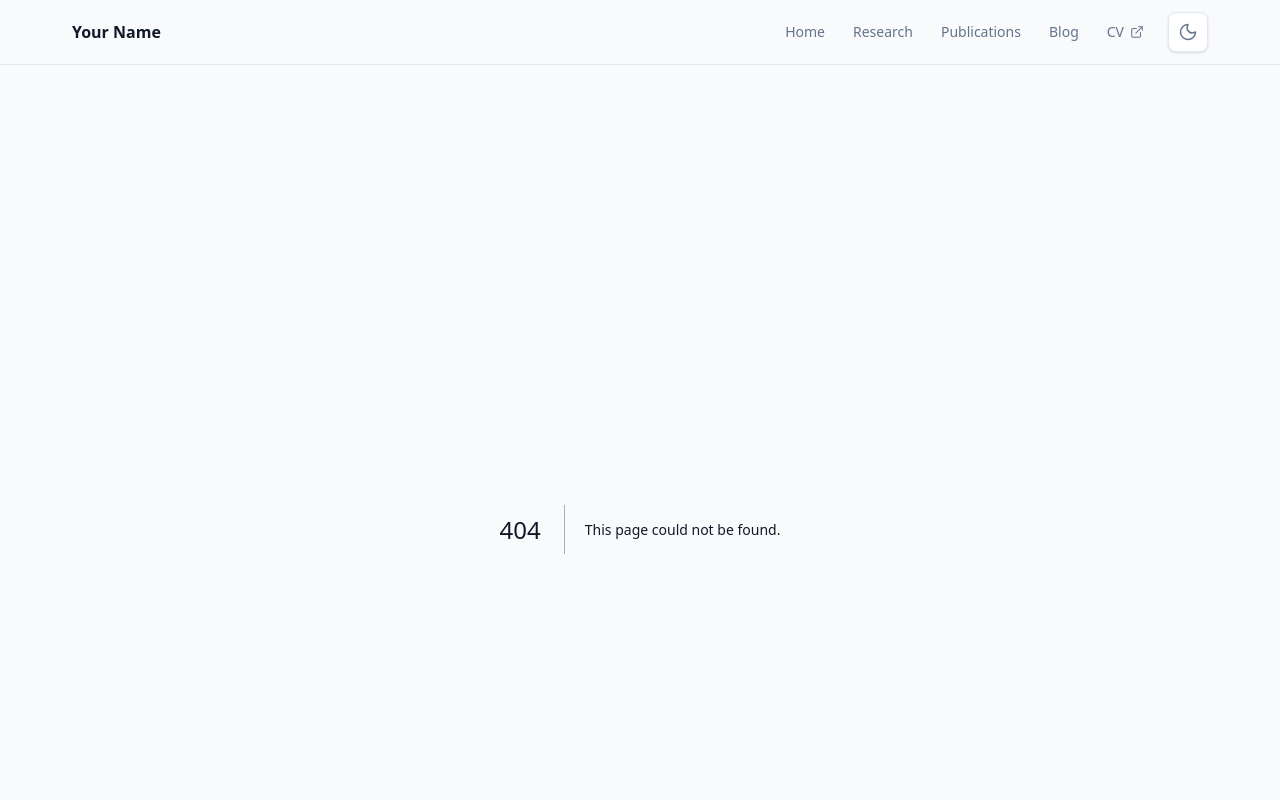
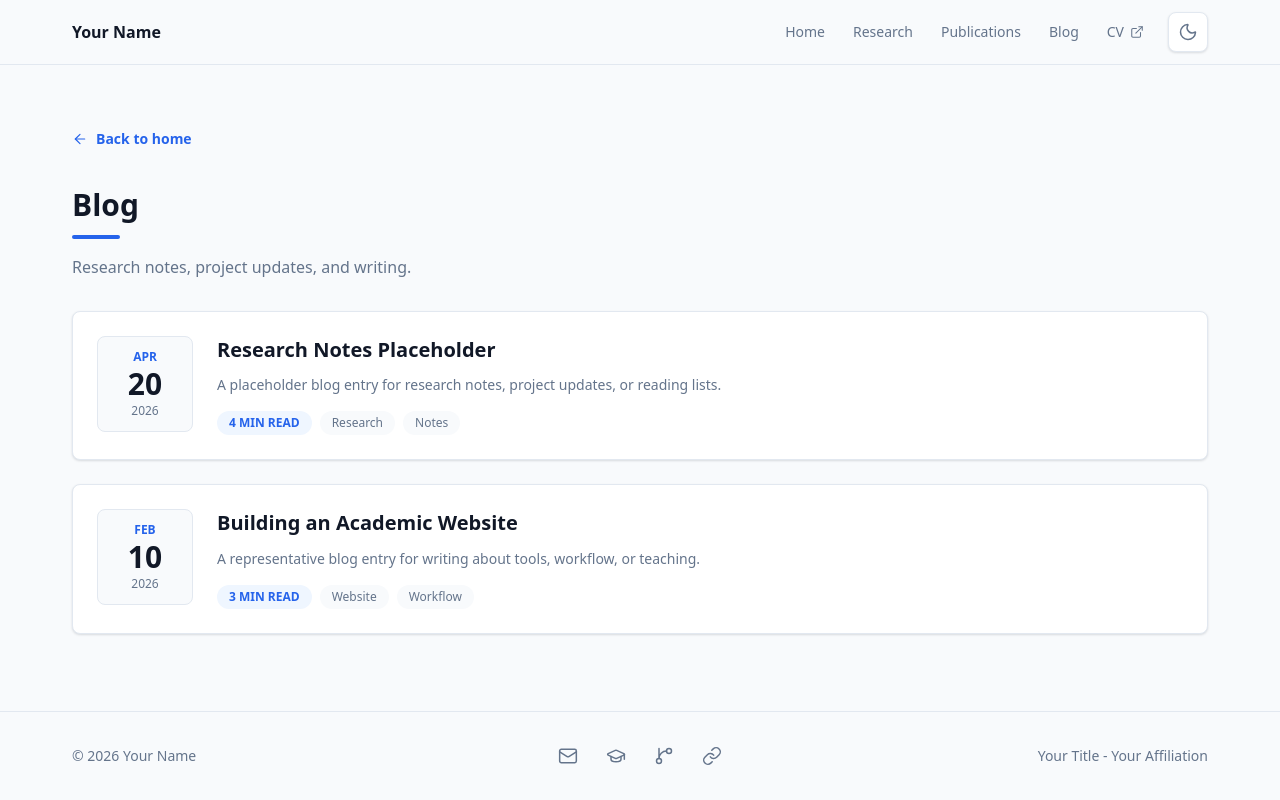
Before and after one commit to mtplayground/chen-hatti-f810-personal-site, a Next.js app: page /blog in a window 1280 px wide. Before the commit this address had no page. Shown: the top 800 px of the page. Built offline with nearby package versions, Linux system fonts and the light colour scheme.

Commit message:
feat: Blog list page

```diff
--- /dev/null
+++ b/app/blog/page.tsx
@@ -0,0 +1,95 @@
+import type { Metadata } from "next";
+import Link from "next/link";
+import { ListPage } from "../../components/layout/list-page";
+import { Card } from "../../components/ui";
+import { siteContent } from "../../data/config";
+import type { BlogItem } from "../../data/types";
+
+export const metadata: Metadata = {
+  title: "Blog | chen-hatti-f810-personal-site",
+  description: "Full blog listing"
+};
+
+function formatBlogDate(date: string) {
+  const parsed = new Date(`${date}T00:00:00Z`);
+
+  return {
+    day: new Intl.DateTimeFormat("en", {
+      day: "2-digit",
+      timeZone: "UTC"
+    }).format(parsed),
+    month: new Intl.DateTimeFormat("en", {
+      month: "short",
+      timeZone: "UTC"
+    }).format(parsed),
+    year: new Intl.DateTimeFormat("en", {
+      year: "numeric",
+      timeZone: "UTC"
+    }).format(parsed)
+  };
+}
+
+function blogHref(blog: BlogItem) {
+  return blog.href ?? `/blog/${blog.slug}`;
+}
+
+export default function BlogPage() {
+  return (
+    <ListPage description="Research notes, project updates, and writing." title="Blog">
+      <ol className="space-y-card">
+        {siteContent.blogs.map((blog) => {
+          const date = formatBlogDate(blog.date);
+
+          return (
+            <li key={blog.id}>
+              <Card>
+                <div className="grid gap-card sm:grid-cols-[96px_minmax(0,1fr)]">
+                  <time
+                    className="flex h-24 w-24 flex-col items-center justify-center rounded-card border border-academic-border bg-academic-bg-subtle text-center dark:border-academic-dark-border dark:bg-academic-dark-surface-muted"
+                    dateTime={blog.date}
+                  >
+                    <span className="text-xs font-semibold uppercase tracking-normal text-academic-accent dark:text-academic-dark-accent">
+                      {date.month}
+                    </span>
+                    <span className="mt-1 text-3xl font-bold leading-none text-academic-text dark:text-academic-dark-text">
+                      {date.day}
+                    </span>
+                    <span className="mt-1 text-xs font-medium text-academic-muted dark:text-academic-dark-muted">
+                      {date.year}
+                    </span>
+                  </time>
+
+                  <div>
+                    <Link className="group no-underline" href={blogHref(blog)}>
+                      <h2 className="text-xl font-semibold leading-snug text-academic-text transition-colors group-hover:text-academic-accent dark:text-academic-dark-text dark:group-hover:text-academic-dark-accent">
+                        {blog.title}
+                      </h2>
+                    </Link>
+                    <p className="mt-3 text-sm text-academic-muted dark:text-academic-dark-muted">
+                      {blog.excerpt}
+                    </p>
+                    <div className="mt-4 flex flex-wrap items-center gap-2">
+                      {blog.readingTime ? (
+                        <span className="rounded-full bg-academic-accent-subtle px-3 py-1 text-xs font-semibold uppercase tracking-normal text-academic-accent dark:bg-academic-dark-surface-muted dark:text-academic-dark-accent">
+                          {blog.readingTime}
+                        </span>
+                      ) : null}
+                      {blog.tags?.map((tag) => (
+                        <span
+                          className="rounded-full bg-academic-bg-subtle px-3 py-1 text-xs font-medium text-academic-muted dark:bg-academic-dark-surface-muted dark:text-academic-dark-muted"
+                          key={`${blog.id}-${tag}`}
+                        >
+                          {tag}
+                        </span>
+                      ))}
+                    </div>
+                  </div>
+                </div>
+              </Card>
+            </li>
+          );
+        })}
+      </ol>
+    </ListPage>
+  );
+}
```
